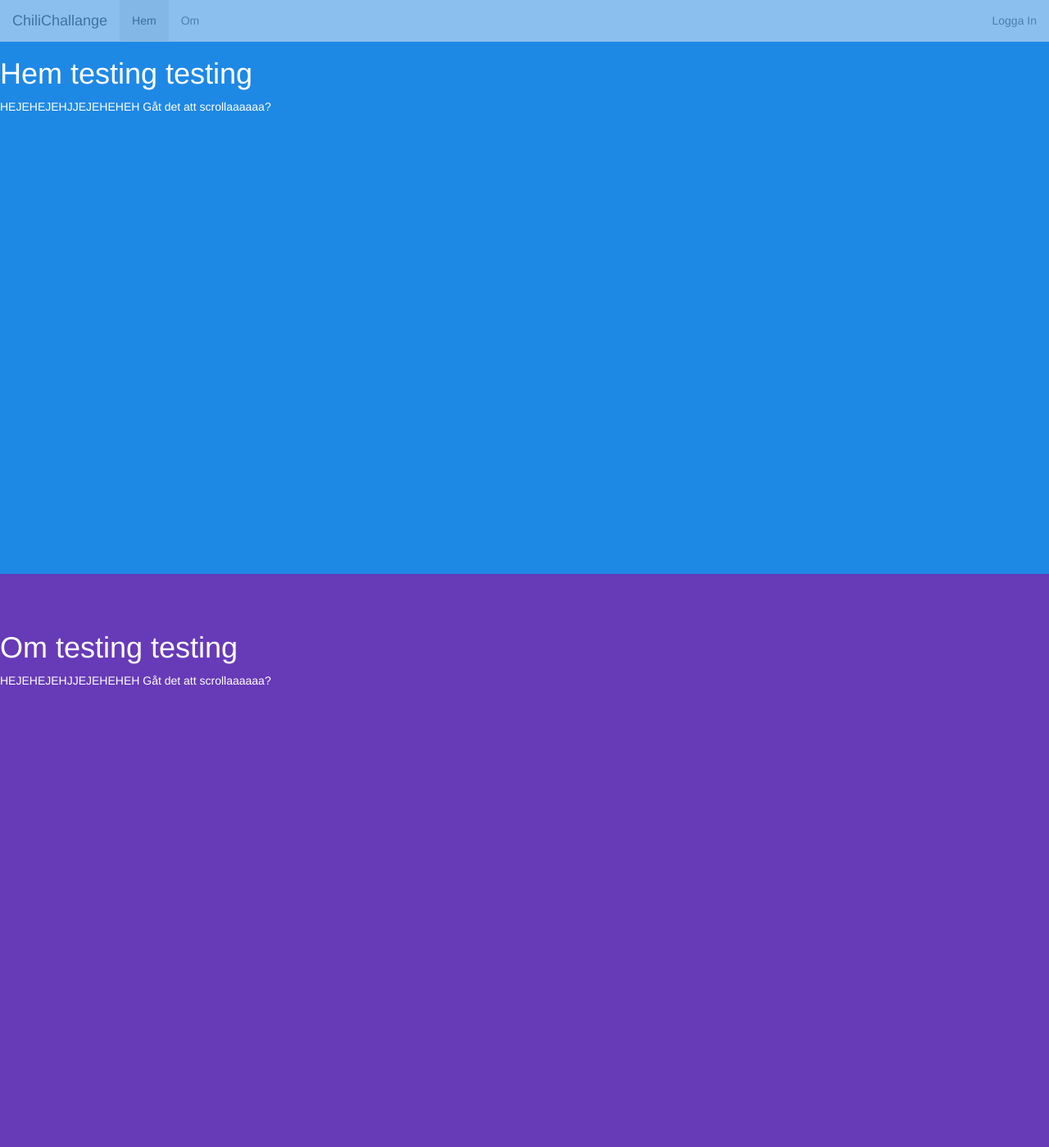
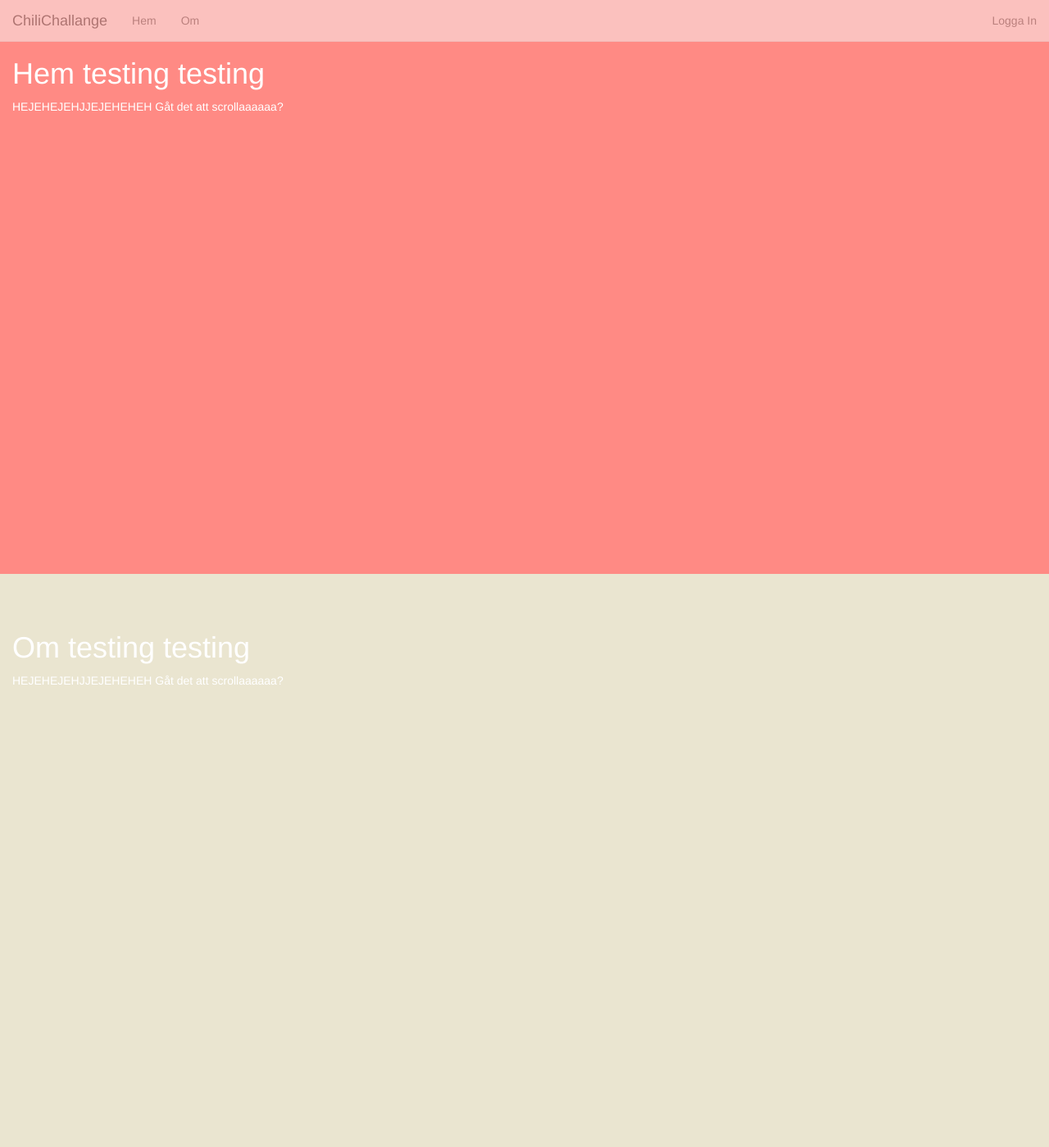
Before and after one commit to linusgalen/chilichallenge, a Flask app: page / in a window 1280 px wide. Shown: the top 1399 px of the page at 82% size. Run offline with Flask 2, Linux system fonts and the light colour scheme; some libraries are stand-ins or nearby versions.

Commit message:
Base scoll improved

```diff
--- a/app/templates/base.html
+++ b/app/templates/base.html
@@ -29,8 +29,8 @@
             position: relative;
         }
 
-        #Hem {padding-top:50px;height:700px;color: #fff; background-color: #1E88E5;}
-        #Om {padding-top:50px;height:700px;color: #fff; background-color: #673ab7;}
+        #Hem {padding-top:50px;height:700px;color: #fff; background-color: #ff8a84;}
+        #Om {padding-top:50px;height:700px;color: #fff; background-color: #eae5d0;}
 
     </style>
 
@@ -40,9 +40,8 @@
 
 <body data-spy = "scroll" data-target = ".navbar" data-offset = "50">
 
-    <nav class="navbar navbar-default navbar-fixed-top" id="navbar">
+<nav class="navbar navbar-default navbar-fixed-top" id="navbar">
         <div class="container-fluid">
-            <!-- Brand and toggle get grouped for better mobile display -->
             <div class="navbar-header">
                 <button type="button" class="navbar-toggle collapsed" data-toggle="collapse" data-target=
                         "#bs-example-navbar-collapse-1" aria-expanded="false">
@@ -55,30 +54,31 @@
                 <a class="navbar-brand" href="#">ChiliChallange</a>
             </div>
             <div>
-                <!-- Collect the nav links, forms, and other content for toggling -->
                 <div class="collapse navbar-collapse" id="bs-example-navbar-collapse-1">
                     <ul class="nav navbar-nav">
-                        <li class="active"><a href="#">Hem <span class="sr-only">(current)</span></a></li>
-
-                        <li><a href="#">Om</a></li ></ul>
+                        <li><a href="#Hem">Hem</a></li>
+                        <li><a href="#Om">Om</a></li>
+                    </ul>
 
                     <ul class="nav navbar-nav navbar-right">
                         <li > <a href="#">Logga In</a> </li>
                     </ul>
 
                 </div><!-- /.navbar-collapse -->
-            </div><!-- /.container-fluid -->
+            </div>
+        </div><!-- /.container-fluid -->
     </nav>
+
 
 {% endblock %}
 
-<div id="Hem" class=""container-fluid">
+<div id="Hem" class="container-fluid">
     <h1>Hem testing testing</h1>
     <p>HEJEHEJEHJJEJEHEHEH
     Gåt det att scrollaaaaaa? </p>
 </div>
 
-<div id="Om" class=""container-fluid">
+<div id="Om" class="container-fluid">
     <h1>Om testing testing</h1>
     <p>HEJEHEJEHJJEJEHEHEH
     Gåt det att scrollaaaaaa? </p>
@@ -87,9 +87,11 @@
 <div class="content">
 
     {% block content %}
+
     {% endblock %}
 
-</div >
+</div>
 
 </body>
+
 </html>
```
